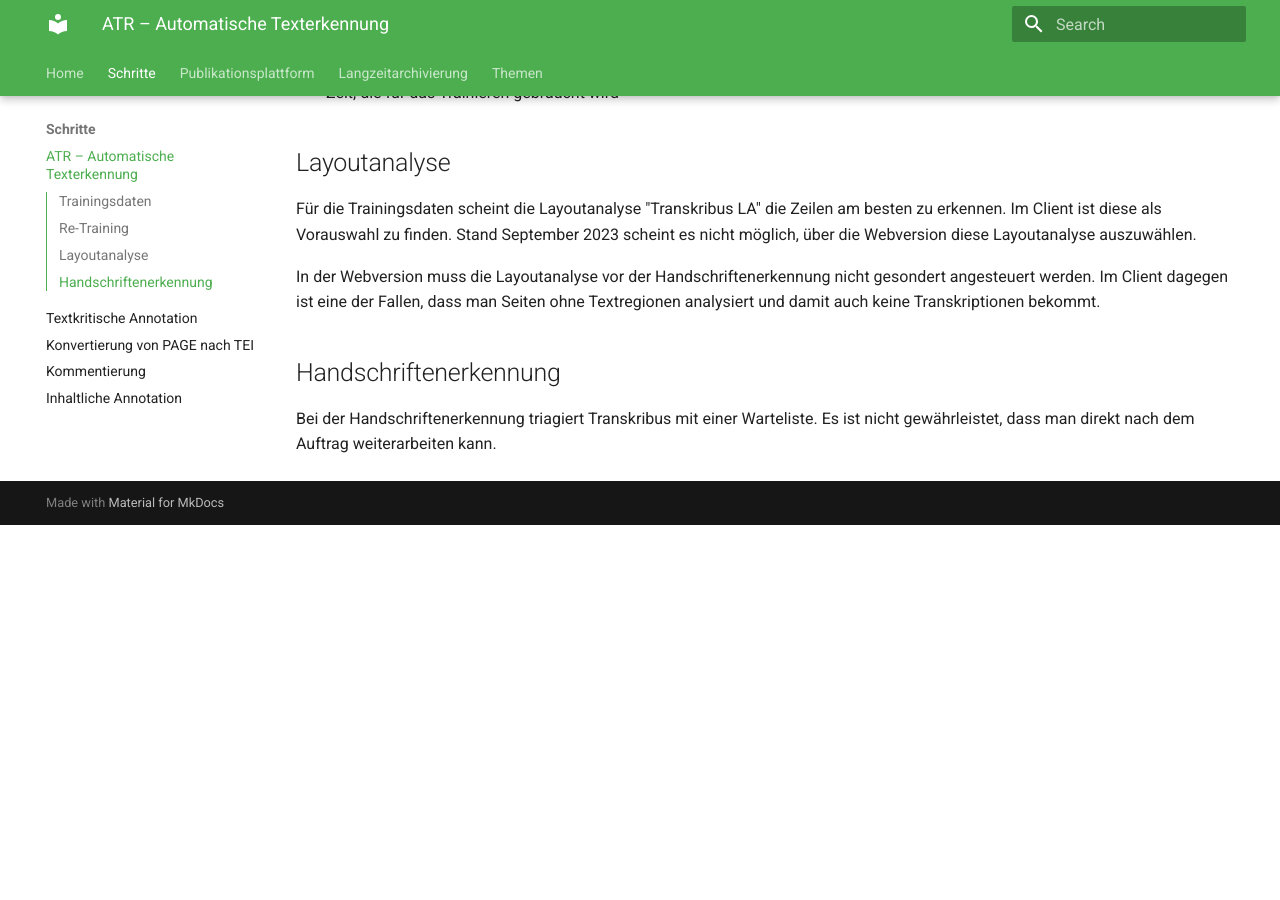
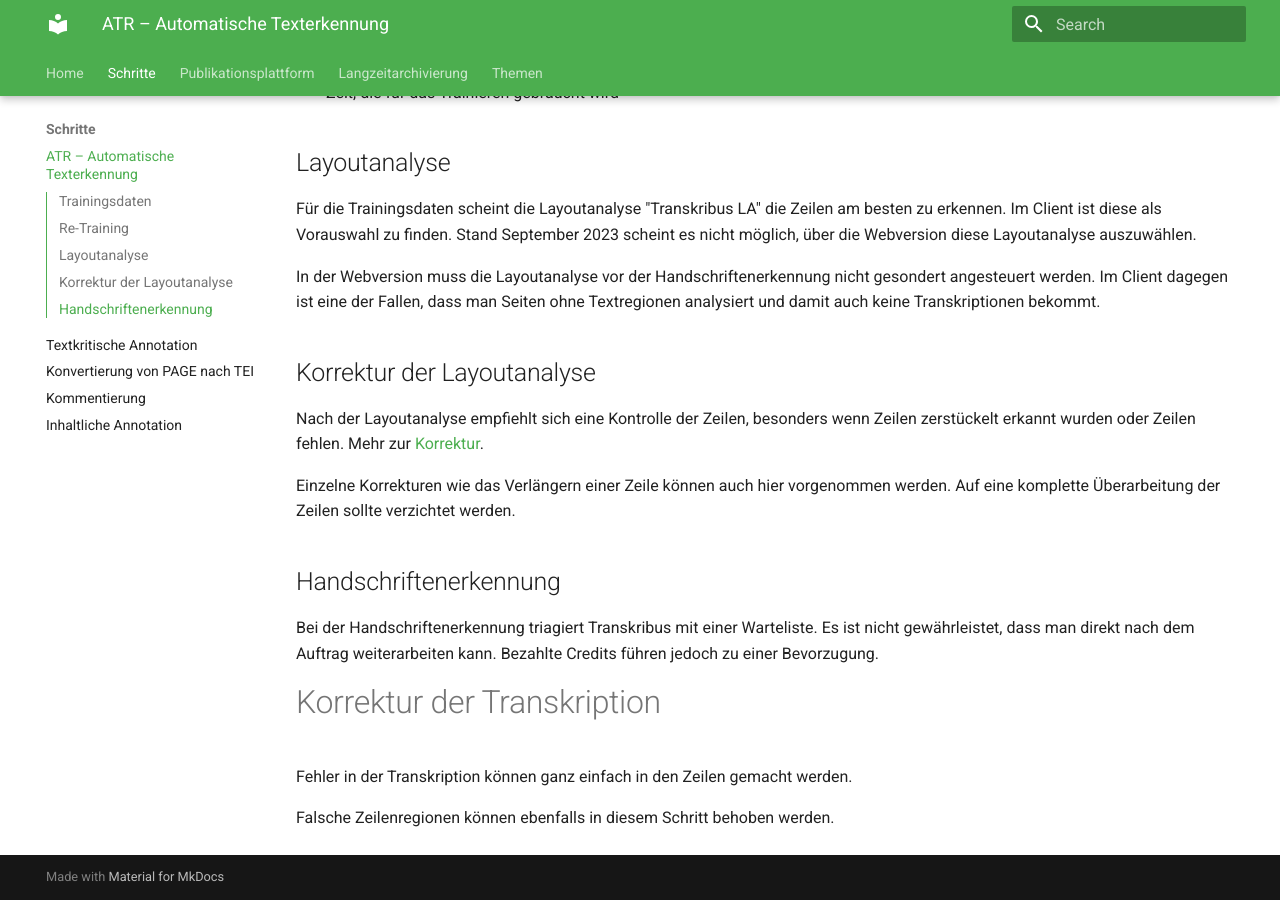
Before and after one commit to zde-uzh/proto4diged-handbook, an MkDocs documentation site: the page built from docs/steps/atr.md, in a window 1280 px wide and 900 px high, scrolled down 725 px. Built offline with MkDocs 1.6.1 and Material for MkDocs 9.7.7, drawn with Linux system fonts in a browser that asks for light colours; before the commit the page ends 1250 px from its top, so only the background shows below that.

Commit message:
add guidelines for Transkribus

```diff
--- a/docs/steps/atr.md
+++ b/docs/steps/atr.md
@@ -33,7 +33,22 @@
 In der Webversion muss die Layoutanalyse vor der Handschriftenerkennung nicht gesondert angesteuert werden.
 Im Client dagegen ist eine der Fallen, dass man Seiten ohne Textregionen analysiert und damit auch keine Transkriptionen bekommt.
 
+## Korrektur der Layoutanalyse
+
+Nach der Layoutanalyse empfiehlt sich eine Kontrolle der Zeilen, besonders wenn Zeilen zerstückelt erkannt wurden oder Zeilen fehlen.
+Mehr zur [Korrektur](../topics/transkribus.md).
+
+Einzelne Korrekturen wie das Verlängern einer Zeile können auch hier vorgenommen werden.
+Auf eine komplette Überarbeitung der Zeilen sollte verzichtet werden.
+
 ## Handschriftenerkennung
 
 Bei der Handschriftenerkennung triagiert Transkribus mit einer Warteliste.
 Es ist nicht gewährleistet, dass man direkt nach dem Auftrag weiterarbeiten kann.
+Bezahlte Credits führen jedoch zu einer Bevorzugung.
+
+# Korrektur der Transkription
+
+Fehler in der Transkription können ganz einfach in den Zeilen gemacht werden.
+
+Falsche Zeilenregionen können ebenfalls in diesem Schritt behoben werden.
--- a/mkdocs.yml
+++ b/mkdocs.yml
@@ -14,6 +14,7 @@
       - "preservation/introduction.md"
   - "Themen":
       - "topics/authority.md"
+      - "topics/transkribus.md"
 
 theme:
   name: material
```
Also changed, not shown: docs/topics/transkribus.md (added, +38 -0 lines).
